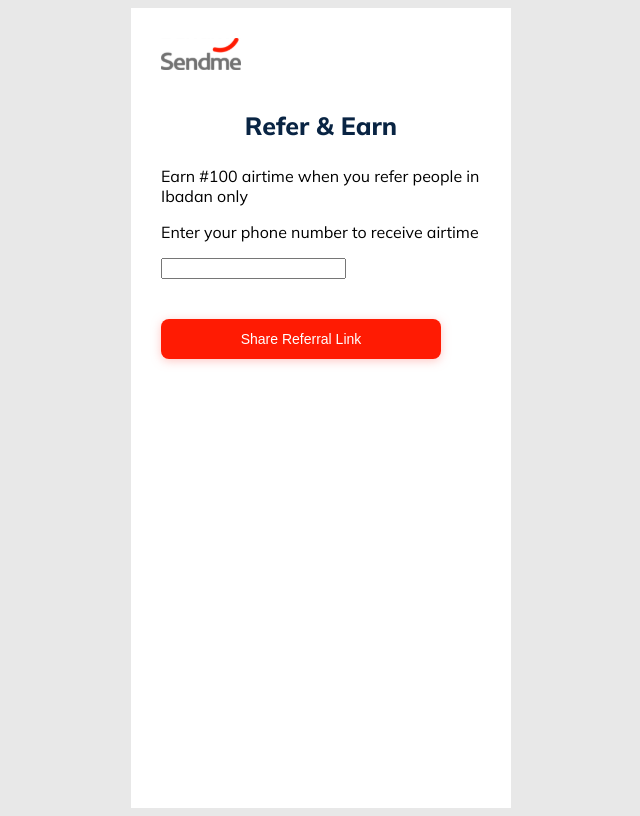
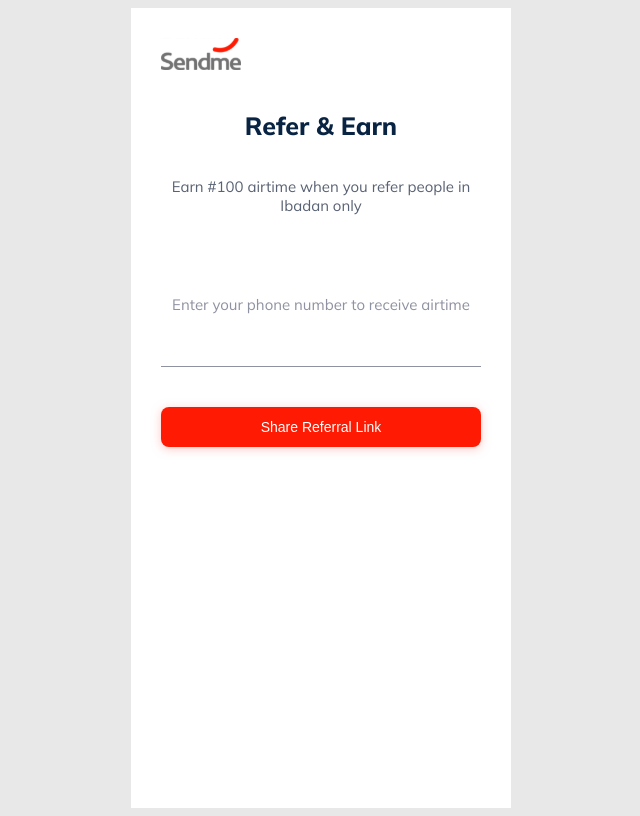
Before and after one commit to iamAbayomi/ref-web, a Next.js app: page / in a window 1280 px wide. Shown: the whole page, without its empty margins (319-959 px from the left). Built offline with nearby package versions, Linux system fonts and the light colour scheme.

Commit message:
style: added the default style for the input text

```diff
--- a/assets/css/App.css
+++ b/assets/css/App.css
@@ -4,6 +4,15 @@ body{
 
 p{
     font-family: Mulish;
+}
+
+input {
+    background: transparent;
+    width: 100%;
+    padding: 0px 0px 25px;
+    font-size: 14px;
+    border: none;
+    border-bottom: 1px solid #8F92A1;
 }
 
 .main{
@@ -33,10 +42,38 @@ p{
     color: #092443;
 }
 
+.info-text{
+    font-style: normal;
+    font-weight: normal;
+    font-size: 15px;
+    line-height: 19px;
+    display: flex;
+    align-items: center;
+    text-align: center;
+    margin: 36px 0px;
+    /* grey bold */
+
+    color: #596273;
+}
+
+.highlight-text{
+    font-style: normal;
+    font-weight: normal;
+    font-size: 15px;
+    line-height: 19px;
+    /* identical to box height */
+    text-align: center;
+    margin: 80px 0px 10px;
+    color: #8F92A1;
+}
+
+
+
 .red-button{
     /* primary color */
     background: #FF1B03;
-    width: 280px;
+    max-width: 320px;
+    width: 100%;
     height: 40px;
     /* btn */
     box-shadow: 0px 2px 10px rgba(255, 145, 139, 0.5);
```
